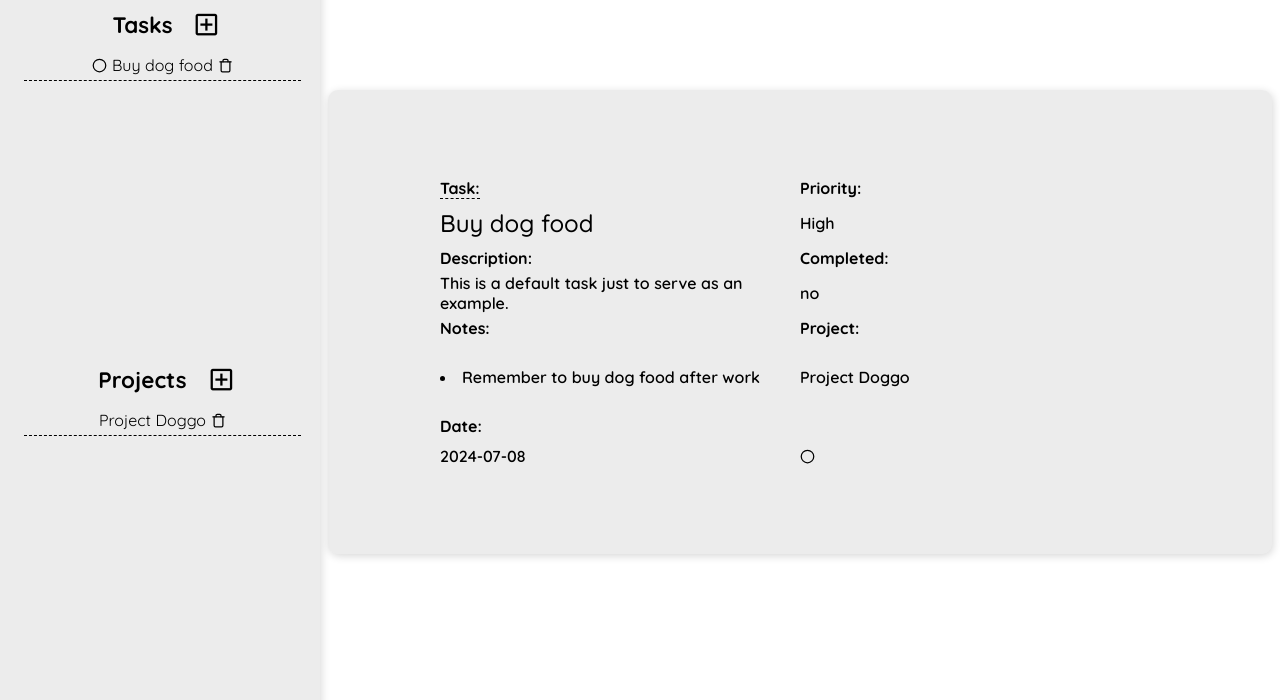
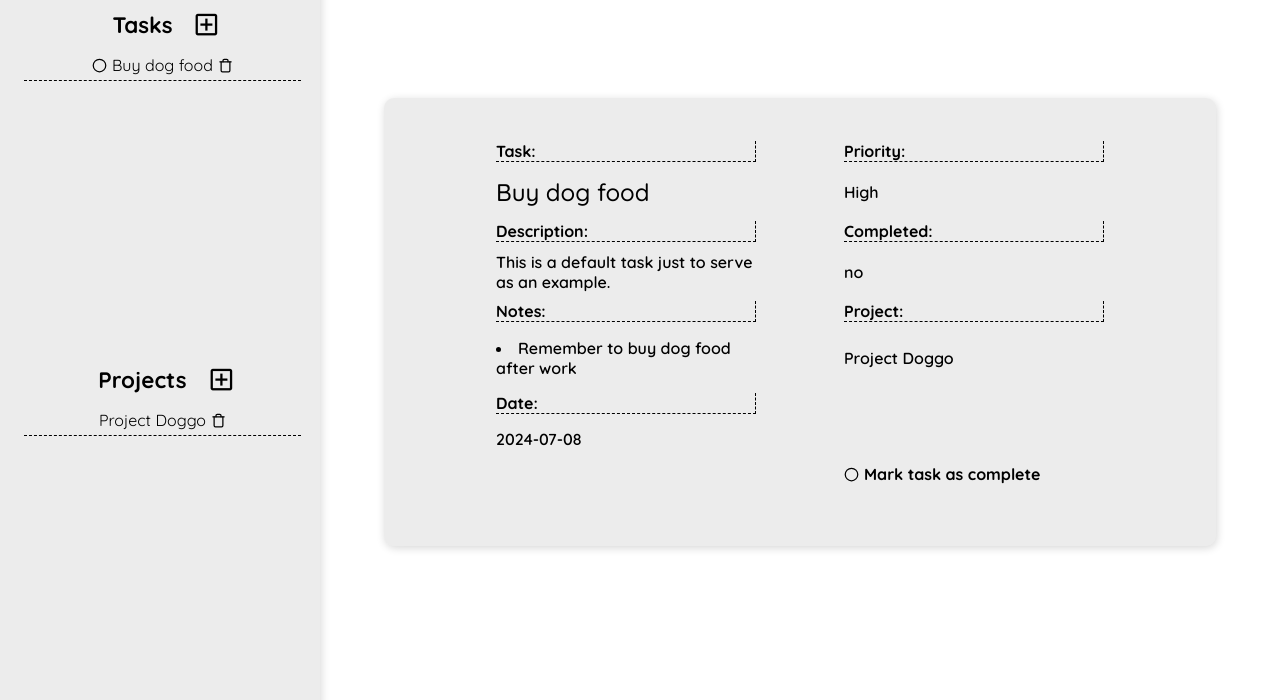
Before and after one commit to joviscab/todo-list, a website built with webpack: page src/index.html in a window 1280 px wide. Both pictures are taken after a click on the picture 99 px from the left and 143 px from the top of the page. Shown: the part 78-778 px from the top of the page. Built offline with nearby package versions, Linux system fonts and the light colour scheme.

Commit message:
fix minor style changes in showcard grid items disposition

```diff
--- a/src/js/dom.js
+++ b/src/js/dom.js
@@ -426,6 +426,9 @@ export function showTaskCard(task, project, todoList) {
     taskCardContainer.appendChild(taskStatusElement);
 
     // Check icon
+    const textCheckIcon = document.createElement('h4');
+    textCheckIcon.innerText = 'Mark task as complete';
+    textCheckIcon.classList.add('show-task-check-title');
     const checkIcon = document.createElement('img');
     checkIcon.classList.add('check-icon-show-task');
     checkIcon.setAttribute('src', task.completed ? circleCheckedIcon : circleCheckIcon);
@@ -446,6 +449,8 @@ export function showTaskCard(task, project, todoList) {
         updateTaskList(todoList);
     });
     taskCardContainer.appendChild(checkIcon);
+    taskCardContainer.appendChild(textCheckIcon);
+
 
     // Task project label
     const tasksProjectLabel = document.createElement('h4');
--- a/src/style/index.css
+++ b/src/style/index.css
@@ -235,13 +235,15 @@ li.task-item {
 }
 
 .task-card {
-    width: 45rem;
-    height: 25rem;
+    width: 38rem;
+    height: 23rem;
     display: grid;
-    grid-template-columns: 1fr 1fr;
-    grid-template-rows: 30px 40px 30px 40px 30px 0.4fr 30px 30px;
-    justify-items: start;
+    grid-template-columns: 1fr 0.3fr 1fr;
+    grid-template-rows: 30px 40px 30px 40px 30px 0.4fr 30px 30px 30px 30px;
+    justify-items:stretch;
     align-content: center;
+    gap: 5px;
+    margin-top: 1rem;
 }
 
 .show-task-title-label {
@@ -249,6 +251,7 @@ li.task-item {
     grid-row: 1 / 2;
     align-self: center;
     border-bottom: dashed 1px black;
+    border-right: dashed 1px black;
 }
 
 .show-task-name {
@@ -262,6 +265,8 @@ li.task-item {
     grid-column: 1 / 2;
     grid-row: 3 / 4;
     align-self: center;
+    border-bottom: dashed 1px black;
+    border-right: dashed 1px black;
 }
 
 .show-task-description {
@@ -274,6 +279,9 @@ li.task-item {
     grid-column: 1 / 2;
     grid-row: 5 / 6;
     align-self: center;
+    border-bottom: dashed 1px black;
+    border-right: dashed 1px black;
+
 }
 
 .show-task-notes {
@@ -286,6 +294,9 @@ li.task-item {
     grid-column: 1 / 2;
     grid-row: 7 / 8;
     align-self: center;
+    border-bottom: dashed 1px black;
+    border-right: dashed 1px black;
+
 }
 
 .show-task-date {
@@ -295,43 +306,60 @@ li.task-item {
 }
 
 .show-task-priority-label {
-    grid-column: 2 / 3;
+    grid-column: 3 / 4;
     grid-row: 1 / 2;
     align-self: center;
+    border-bottom: dashed 1px black;
+    border-right: dashed 1px black;
+
 }
 
 .show-task-priority {
-    grid-column: 2 / 3;
+    grid-column: 3 / 4;
     grid-row: 2 / 3;
     align-self: center;
 }
 
 .show-task-status-label {
-    grid-column: 2 / 3;
+    grid-column: 3 / 4;
     grid-row: 3 / 4;
     align-self: center;
+    border-bottom: dashed 1px black;
+    border-right: dashed 1px black;
+
 }
 
-.show-task-status,
-.check-icon-show-task {
-    grid-column: 2 / 3;
+.show-task-status {
+    grid-column: 3 / 4;
     grid-row: 4 / 5;
     align-self: center;
 }
 
 .check-icon-show-task {
-    grid-column: 2 / 3;
-    grid-row: 8 / 9;
+    grid-column: 3 / 4;
+    grid-row: 9 / 10;
+    align-self: center;
+    margin-top: 1px;
+}
+
+.show-task-check-title {
+    grid-column: 3 / 4;
+    grid-row: 9 / 10;
+    align-self: center;
+    margin-left: 20px;
 }
 
 .show-task-project-label {
-    grid-column: 2 / 3;
+    grid-column: 3 / 4;
     grid-row: 5 / 6;
     align-self: center;
+    border-bottom: dashed 1px black;
+    border-right: dashed 1px black;
+
 }
 
 .project-name-show {
-    grid-column: 2 / 3;
+    grid-column: 3 / 4;
     grid-row: 6 / 7;
     align-self: center;
 }
```
